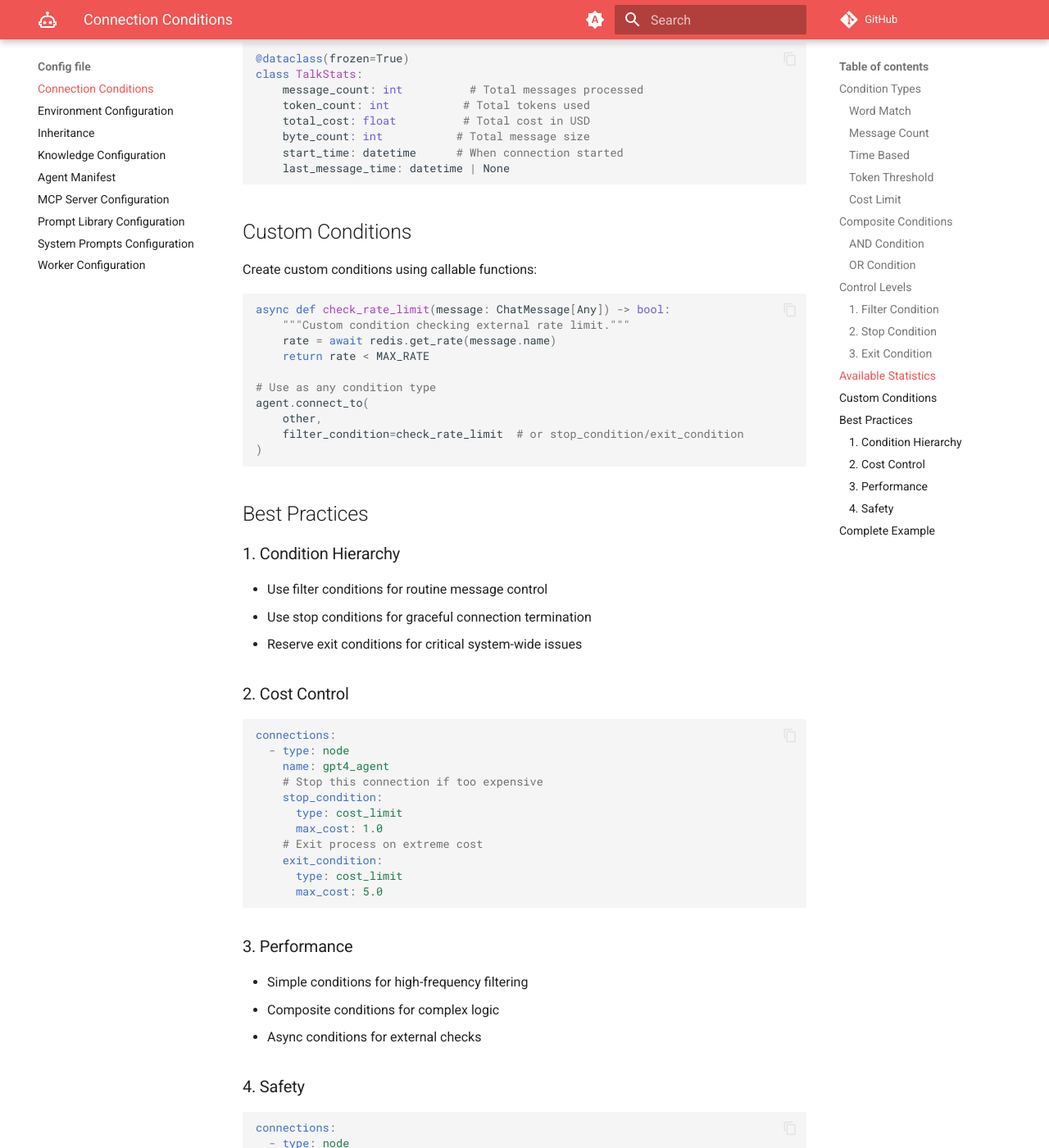
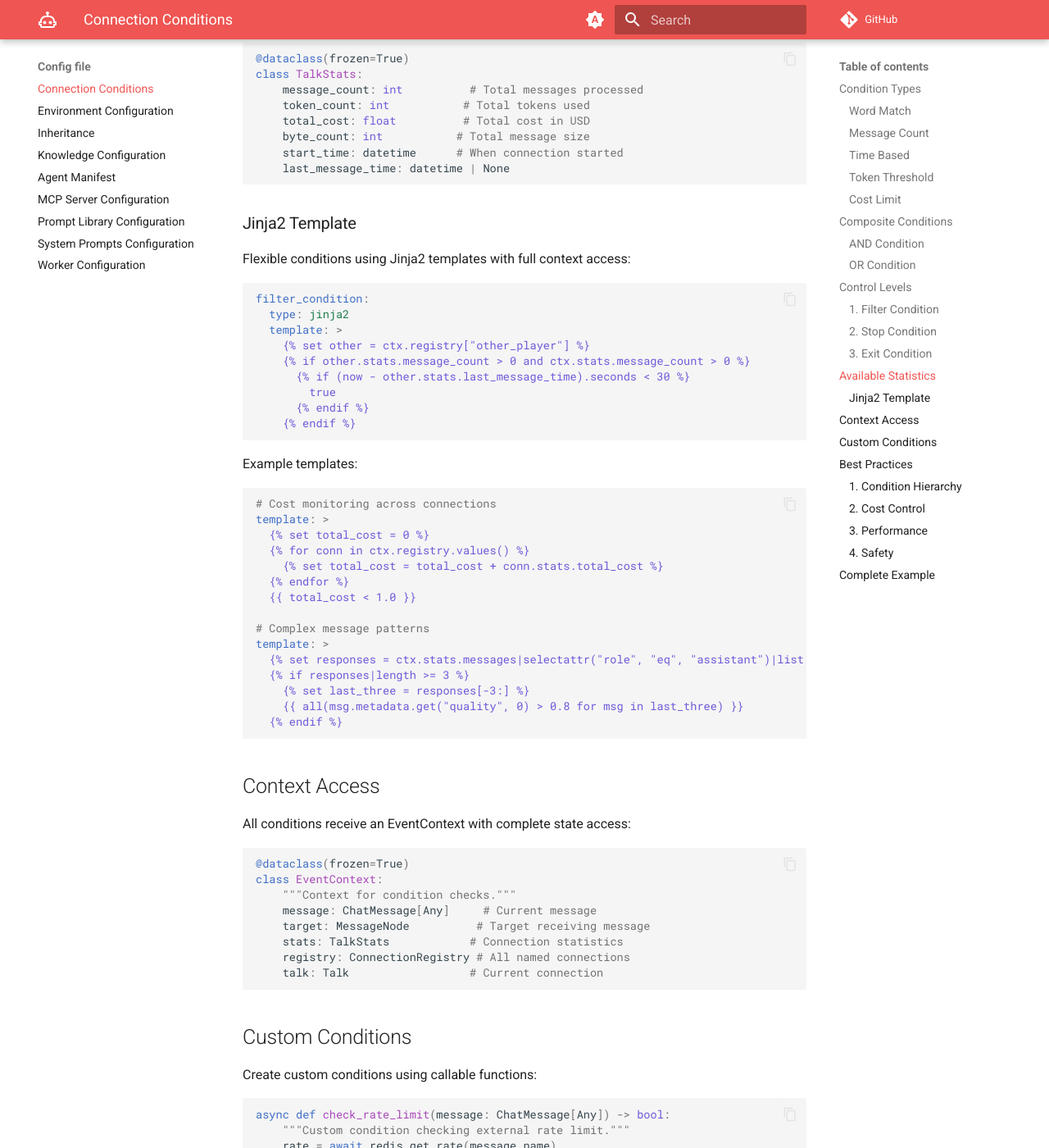
Before and after one commit to uk0/llmling-agent, an MkDocs documentation site: the page built from docs/config_file/condition_config.md, in a window 1280 px wide and 1400 px high, scrolled down 3499 px. Shown: the whole window at 82% size. Built offline with MkDocs 1.6.1 and Material for MkDocs 9.7.7, drawn with Linux system fonts in a browser that asks for light colours; comment, search, counter and statistics services are not loaded.

Commit message:
chore: misc

````diff
--- a/docs/config_file/condition_config.md
+++ b/docs/config_file/condition_config.md
@@ -151,6 +151,55 @@ class TalkStats:
     last_message_time: datetime | None
 ```
 
+
+### Jinja2 Template
+Flexible conditions using Jinja2 templates with full context access:
+```yaml
+filter_condition:
+  type: jinja2
+  template: >
+    {% set other = ctx.registry["other_player"] %}
+    {% if other.stats.message_count > 0 and ctx.stats.message_count > 0 %}
+      {% if (now - other.stats.last_message_time).seconds < 30 %}
+        true
+      {% endif %}
+    {% endif %}
+```
+
+Example templates:
+```yaml
+# Cost monitoring across connections
+template: >
+  {% set total_cost = 0 %}
+  {% for conn in ctx.registry.values() %}
+    {% set total_cost = total_cost + conn.stats.total_cost %}
+  {% endfor %}
+  {{ total_cost < 1.0 }}
+
+# Complex message patterns
+template: >
+  {% set responses = ctx.stats.messages|selectattr("role", "eq", "assistant")|list %}
+  {% if responses|length >= 3 %}
+    {% set last_three = responses[-3:] %}
+    {{ all(msg.metadata.get("quality", 0) > 0.8 for msg in last_three) }}
+  {% endif %}
+```
+
+## Context Access
+
+All conditions receive an EventContext with complete state access:
+
+```python
+@dataclass(frozen=True)
+class EventContext:
+    """Context for condition checks."""
+    message: ChatMessage[Any]     # Current message
+    target: MessageNode          # Target receiving message
+    stats: TalkStats            # Connection statistics
+    registry: ConnectionRegistry # All named connections
+    talk: Talk                  # Current connection
+```
+
 ## Custom Conditions
 
 Create custom conditions using callable functions:
````
Also changed, not shown: docs/advanced/system_prompts.md (+7 -1 lines), docs/agents/tool_manager.md (+1 -4 lines), docs/concepts/mcp.md (+1 -1 lines), 7 other files.
